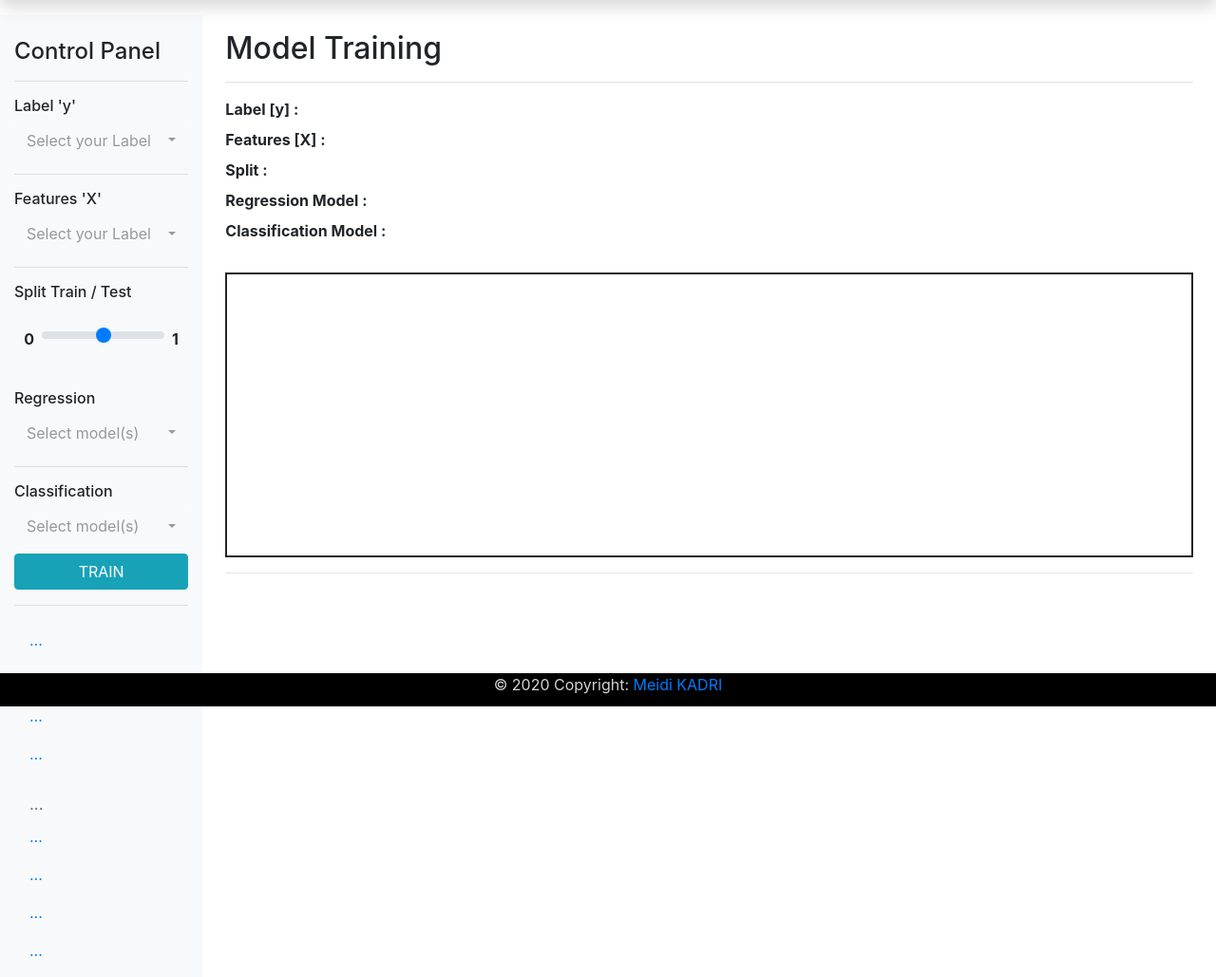
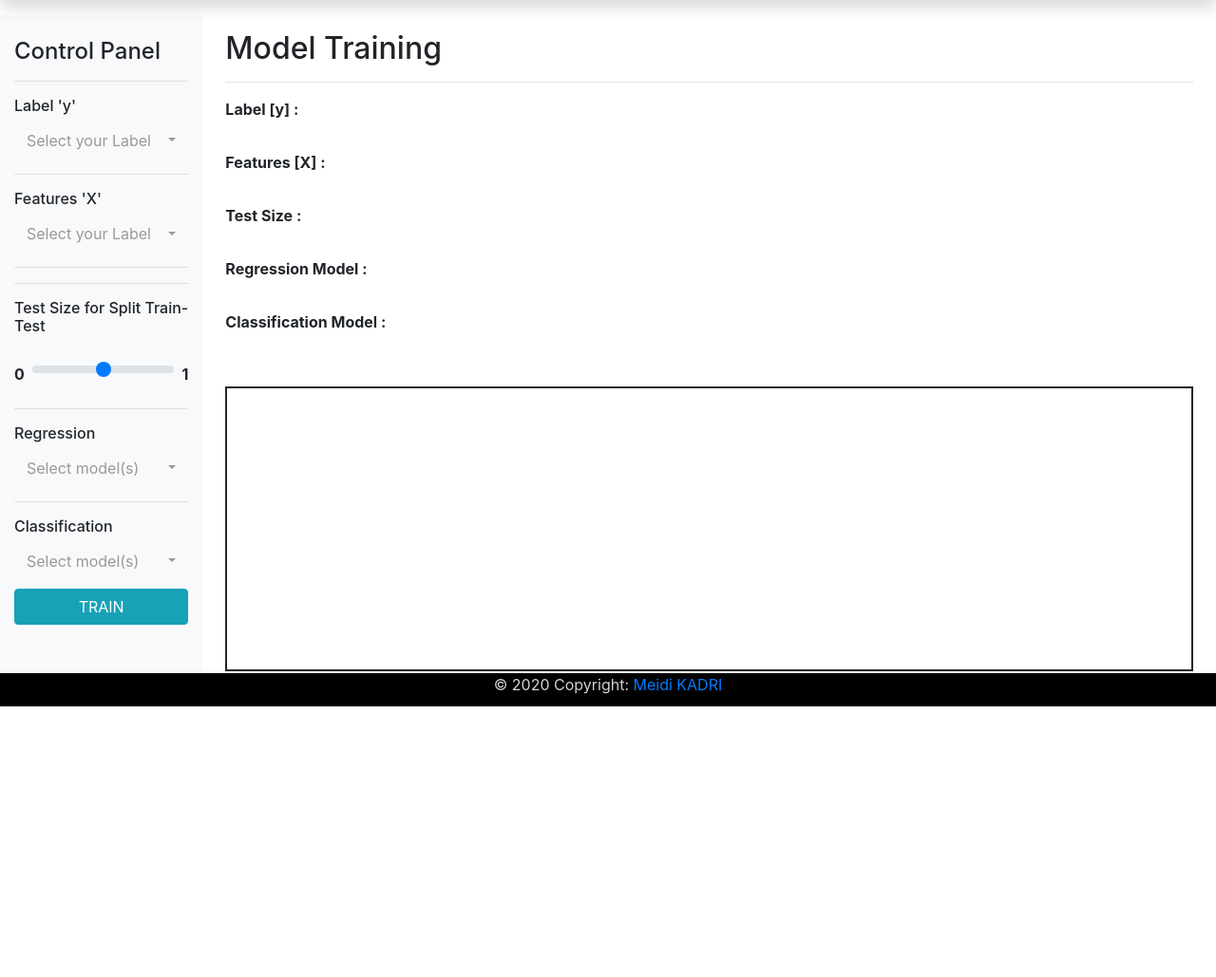
Before and after one commit to MeidiKDRI/MLD, a Flask app: template templates/model.html in a window 1280 px wide. Shown: the part 56-1085 px from the top of the page at 95% size. After the commit the page ends 800 px from the top, so only its background shows below. Run offline with Flask 2, Linux system fonts and the light colour scheme; the template is opened without the code that fills it, so the values that code supplies are empty; some libraries are stand-ins or nearby versions.

Commit message:
Model page : Add models lists and dict for the training

```diff
--- a/app.py
+++ b/app.py
@@ -495,11 +495,12 @@ def model() :
 
         try:
 
-            # Dictionnary of columns for form-select
+
+            # Dictionnary of columns to display into select tags
             cols = df.columns
             df_col_dic = [{'name':col} for col in cols]
 
-            # Models
+            # Models for dictionnaries
             regression_models = ['Linear Regression', 'Logistic Regression']
             classification_models = ['KNN',
                     'KMeans',
@@ -507,35 +508,75 @@ def model() :
                     'Decision Tree Classifier',
                     'SGDClassifier']
 
-            # Dictionnary of models for form select
+            # Dictionnary of models to display into select tags
             regression_dic = [{'name': model} for model in regression_models]
             classification_dic = [{'name': model} for model in classification_models]
 
+            ###########################################
+            ###########################################
+            ##### FOR TEST ONLY #######################
+            ###########################################
+            data = df.copy()
+            data.drop(['cabin', 'body', 'boat', 'home.dest'], axis = 1, inplace = True)
+            data.dropna()
+            data['age'] = data['age'].fillna(data.groupby(['pclass', 'sex'])['age'].transform('mean'))
+            data.head()
+            data.dropna(axis = 0, inplace = True)
+
+            dummies = pd.get_dummies(data['pclass'])
+            data = pd.concat([data, dummies], axis = 1)
+            data.drop(['pclass', 3.0], inplace = True, axis = 1)
+
+            dummies = pd.get_dummies(data['sex'])
+            data = pd.concat([data, dummies], axis = 1)
+            data.drop(['sex', 'male'], inplace = True, axis = 1)
+
+            dummies = pd.get_dummies(data['embarked'])
+            data = pd.concat([data, dummies], axis = 1)
+            data.drop(['embarked', 'C'], inplace = True, axis = 1)
+
+            X = data.drop(['survived', 'ticket', 'name'], axis = 1)
+            y = data['survived']
+
+            from sklearn.model_selection import train_test_split
+            X_train, X_test, y_train, y_test = train_test_split(X, y, test_size = 0.2, random_state = 123456)
+
+
+            ###########################################
+            ###########################################
+            ##### FOR TEST ONLY #######################
+            ###########################################
+
+
+            # Empty list & dict for the training loop management
+            models_list = []
+            mods = {}
+
+
             if request.method == 'POST':
-                # Dictionnary of columns for form-select
-                cols = df.columns
-                df_col_dic = [{'name':col} for col in cols]
 
-                # Models
-                regression_models = ['Linear Regression', 'Logistic Regression']
-                classification_models = ['KNN',
-                        'KMeans',
-                        'Random Forest Classifier',
-                        'Decision Tree Classifier',
-                        'SGDClassifier']
+                label_selected = request.form.get('target')
+                features_selected = request.form.getlist('features')
+                test_size = request.form['splitValueInput']
+                reg_mods_selected = request.form.getlist('reg_model')
+                classif_mods_selected = request.form.getlist('class_model')
 
-                # Dictionnary of models for form select
-                regression_dic = [{'name': model} for model in regression_models]
-                classification_dic = [{'name': model} for model in classification_models]
+                # We concat the 2 models lists
+                models_list = reg_mods_selected + classif_mods_selected
 
-                data = request.get_json()
-                result = ''
+                minimum_context = {'reg_models' : regression_dic,
+                'classif_model'  : classification_dic,
+                'col_selec' : df_col_dic}
 
-                for model in data :
-                    result += str(model['model'])
+                if len(models_list) == 0 :
 
-                print(result)
-                return result
+                    flash('No model selected. Please select at least one model.', 'danger')
+                    return render_template('model.html', **minimum_context)
+
+                return render_template('model.html',
+                        **minimum_context,
+                        label_selected = label_selected, features_selected = features_selected, test_size = test_size,
+                        reg_mods_selected = reg_mods_selected, classif_mods_selected = classif_mods_selected)
 
             return render_template('model.html',
                                    reg_models = regression_dic,
--- a/templates/model.html
+++ b/templates/model.html
@@ -71,10 +71,14 @@
             <li class="nav-item">
                 <h4>Control Panel</h4>
                 <hr>
+
+                <form method="POST" >
+                <div class="form-group">
+
                     <!-- Target Selectors -->
                     <div >
                         <h6>Label 'y'</h6>
-                    <select id = 'target' name="fillna_col_selector"
+                        <select id = 'target' name="target"
                         class="selectpicker form-control" data-live-search="true" title = 'Select your Label'
                         onchange = "selected('target', 'target_selected')">
                             <option value="all">All</option>
@@ -82,14 +86,15 @@
                             <option value="{{ col.name }}">{{ col.name }}</option>
                             {% endfor %}
                         </select>
-                    <hr>
                     </div>
                     <!-- Target Selectors -->
+
+                    <hr>
 
                     <!-- Features Selectors -->
                     <div >
                         <h6>Features 'X'</h6>
-                    <select id = 'features' name="fillna_col_selector"
+                        <select id = 'features' name="features"
                         class="selectpicker form-control" multiple data-live-search="true" title = 'Select your Label'
                         onchange = "selected('features', 'features_selected')">
                             <option value="all">All</option>
@@ -101,20 +106,23 @@
                     </div>
                     <!-- Features Selectors -->
 
-                <h6>Split Train / Test</h6>
+                    <hr>
+
+                    <!-- Split Xtrain Xtest -->
+                    <h6>Test Size for Split Train-Test</h6>
                     <div class="d-flex justify-content-center my-4">
                         <span class="font-weight-bold blue-text mr-2 mt-1">0</span>
                         <form class="form-group">
-                        <input type="range" min = "0" max = "1" step="0.01" class="custom-range" id="splitValueInput"
+                            <input type="range" min = "0" max = "1" step="0.1" class="custom-range" id="splitValueInput" name = "splitValueInput"
                             onchange = "selected('splitValueInput', 'split_value')">
                         </form>
                         <span class="font-weight-bold blue-text ml-2 mt-1">1</span>
                     </div>
+                    <!-- Split Xtrain Xtest -->
 
+                    <hr>
 
                     <!-- Models Selectors -->
-                <form method="POST" >
-                <div class="form-group">
                     <h6>Regression</h6>
                     <select id="reg_model" name="reg_model"
                     class="selectpicker form-control" multiple data-live-search="true" title = 'Select model(s)'
@@ -126,6 +134,7 @@
                     </select>
 
                     <hr>
+
                     <h6>Classification</h6>
                     <select id="class_model" name="class_model"
                     class="selectpicker form-control" multiple data-live-search="true" title = 'Select model(s)'
@@ -135,69 +144,11 @@
                         <option value="{{ model.name }}">{{ model.name }}</option>
                         {% endfor %}
                     </select>
+                    <!-- Models Selectors -->
 
                     <button type="submit" class="btn btn-info btn-block" style = 'margin-top:10px;'>TRAIN</button>
                 </div>
 
-                <hr>
-            </li>
-
-            <li class="nav-item">
-                <a class="nav-link" href="#">
-                <span data-feather="shopping-cart"></span>
-                ...
-                </a>
-            </li>
-            <li class="nav-item">
-                <a class="nav-link" href="#">
-                <span data-feather="users"></span>
-                ...
-                </a>
-            </li>
-            <li class="nav-item">
-                <a class="nav-link" href="#">
-                <span data-feather="bar-chart-2"></span>
-                ...
-                </a>
-            </li>
-            <li class="nav-item">
-                <a class="nav-link" href="#">
-                <span data-feather="layers"></span>
-                ...
-                </a>
-            </li>
-            </ul>
-
-            <h6 class="sidebar-heading d-flex justify-content-between align-items-center px-3 mt-4 mb-1 text-muted">
-            <span>...</span>
-            <a class="d-flex align-items-center text-muted" href="#" aria-label="Add a new report">
-                <span data-feather="plus-circle"></span>
-            </a>
-            </h6>
-            <ul class="nav flex-column mb-2">
-            <li class="nav-item">
-                <a class="nav-link" href="#">
-                <span data-feather="file-text"></span>
-                ...
-                </a>
-            </li>
-            <li class="nav-item">
-                <a class="nav-link" href="#">
-                <span data-feather="file-text"></span>
-                ...
-                </a>
-            </li>
-            <li class="nav-item">
-                <a class="nav-link" href="#">
-                <span data-feather="file-text"></span>
-                ...
-                </a>
-            </li>
-            <li class="nav-item">
-                <a class="nav-link" href="#">
-                <span data-feather="file-text"></span>
-                ...
-                </a>
             </li>
             </ul>
         </div>
@@ -212,28 +163,43 @@
         </div>
 
         <div>
-            <span style = 'display: inline-block;font-weight: bold;'>Label [y] : <h6 style = 'font-weight: normal;'
-            id="target_selected"></h6></span>
+            <span style = 'display: inline-block;font-weight: bold;'>
+            Label [y] :
+            <h6 style = 'font-weight: normal;' id="target_selected"></h6>
+            <h6 style = "display:inline-block">{%if label_selected%}{{label_selected}}{% endif %}</h6>
+            </span>
         </div>
 
         <div>
-            <span style = 'display: inline-block;font-weight: bold;'>Features [X] : <h6 style = 'font-weight: normal;'
-            id="features_selected"></h6></span>
+            <span style = 'display: inline-block;font-weight: bold;'>
+            Features [X] :
+            <h6 style = 'font-weight: normal;' id="features_selected"></h6>
+            <h6 style = "display:inline-block">{%if features_selected%}{{features_selected}}{% endif %}</h6>
+            </span>
         </div>
 
         <div>
-            <span style = 'display: inline-block;font-weight: bold;'>Split : <h6 style = 'font-weight: normal;'
-            id="split_value"></h6></span>
+            <span style = 'display: inline-block;font-weight: bold;'>
+            Test Size :
+            <h6 style = 'font-weight: normal;' id="split_value"></h6>
+            <h6 style = "display:inline-block">{%if test_size%}{{test_size}}{% endif %}</h6>
+            </span>
         </div>
 
         <div>
-            <span style = 'display: inline-block; font-weight: bold;'>Regression Model : <h6 style = 'font-weight: normal;'
-            id="regmod_selected"></h6></span>
+            <span style = 'display: inline-block; font-weight: bold;'>
+            Regression Model :
+            <h6 style = 'font-weight: normal;' id="regmod_selected"></h6>
+            <h6 style = "display:inline-block">{%if reg_mods_selected%}{{reg_mods_selected}}{% endif %}</h6>
+            </span>
         </div>
 
         <div>
-            <span style = 'display: inline-block; font-weight: bold;'>Classification Model : <h6 style = 'font-weight: normal;'
-            id="classmod_selected"></h6></span>
+            <span style = 'display: inline-block; font-weight: bold;'>
+            Classification Model :
+            <h6 style = 'font-weight: normal;' id="classmod_selected"></h6>
+            <h6 style = "display:inline-block">{%if classif_mods_selected%}{{classif_mods_selected}}{% endif %}</h6>
+            </span>
         </div>
 
             <div>
```
Lines whose indentation alone changed are shown as unchanged.
